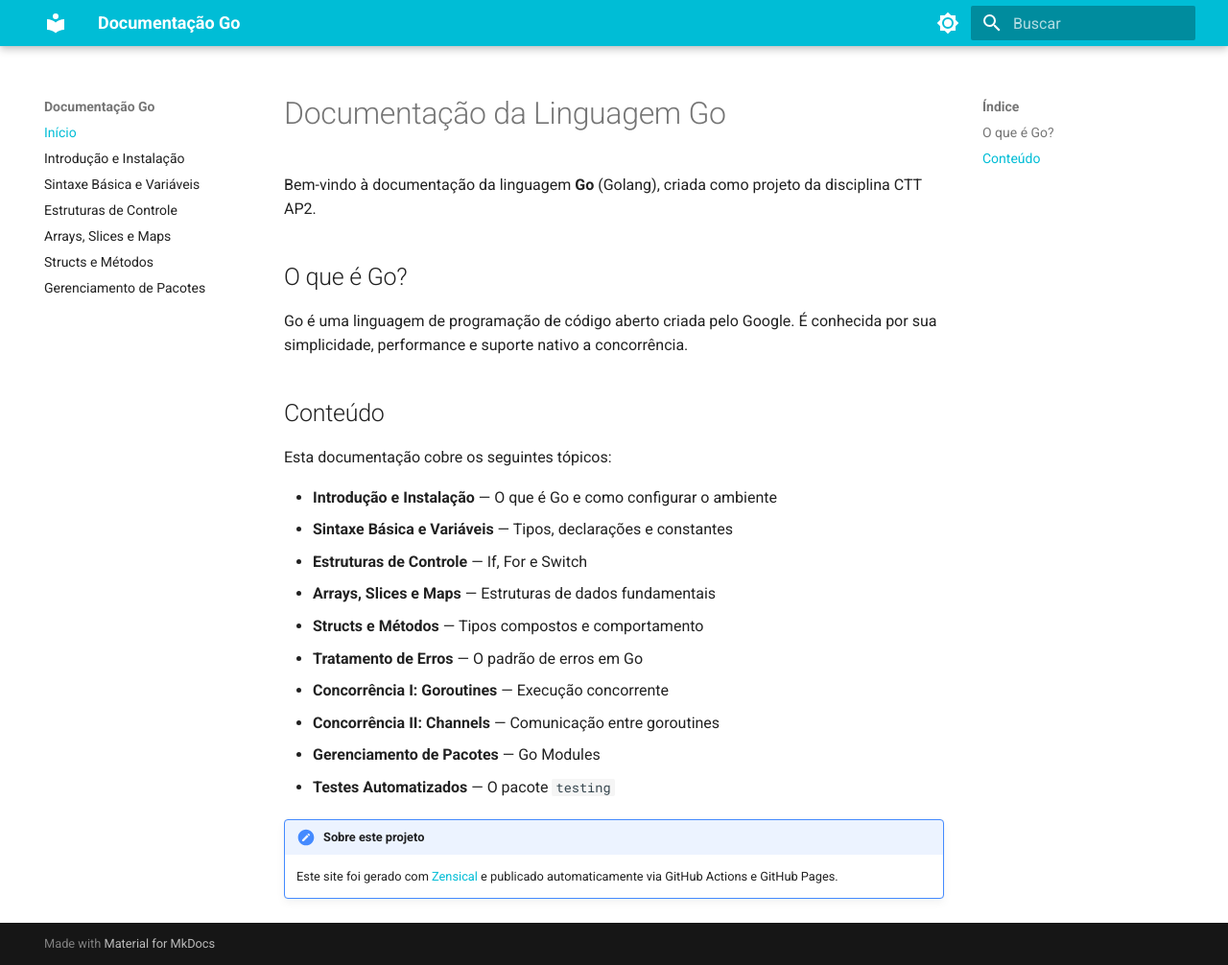
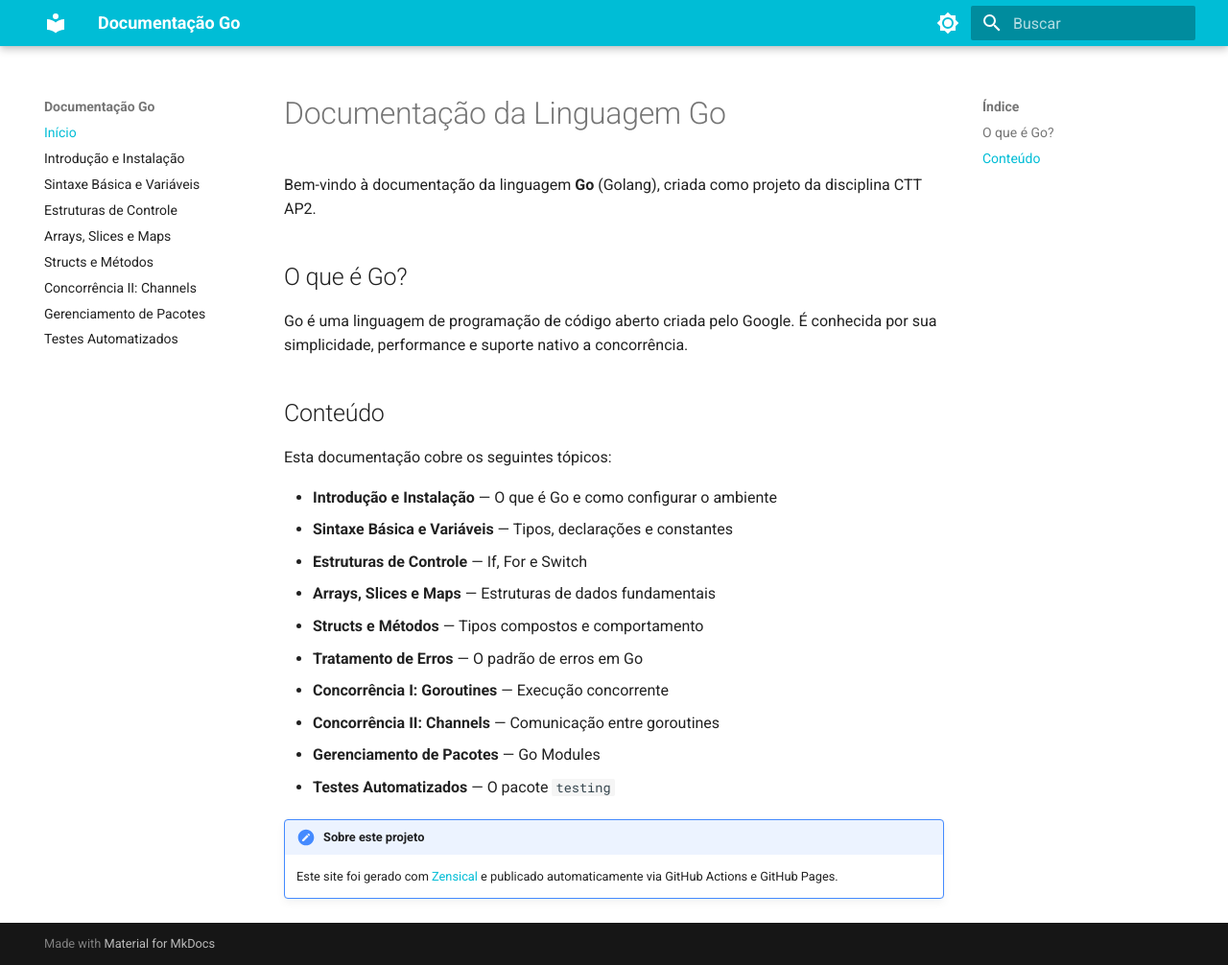
Before and after one commit to impacta-gb/projeto-ctt-ap2-grupo-brovers, an MkDocs documentation site: the page built from docs/index.md, in a window 1280 px wide and 1006 px high. Shown: the whole window at 96% size. Built offline with MkDocs 1.6.1 and Material for MkDocs 9.7.7, drawn with Linux system fonts in a browser that asks for light colours.

Commit message:
feat:Uncomment sections for concurrency and testing in mkdocs

```diff
--- a/mkdocs.yml
+++ b/mkdocs.yml
@@ -32,9 +32,9 @@ nav:
   - Structs e Métodos: structs-metodos.md
   # - Tratamento de Erros: tratamento-erros.md
   # - "Concorrência I: Goroutines": goroutines.md
-  # - "Concorrência II: Channels": channels.md
+  - "Concorrência II: Channels": channels.md
   - Gerenciamento de Pacotes: go-modules.md
-  # - Testes Automatizados: testes.md
+  - Testes Automatizados: testes.md
 
 markdown_extensions:
   # Syntax highlighting nos blocos de código
```
